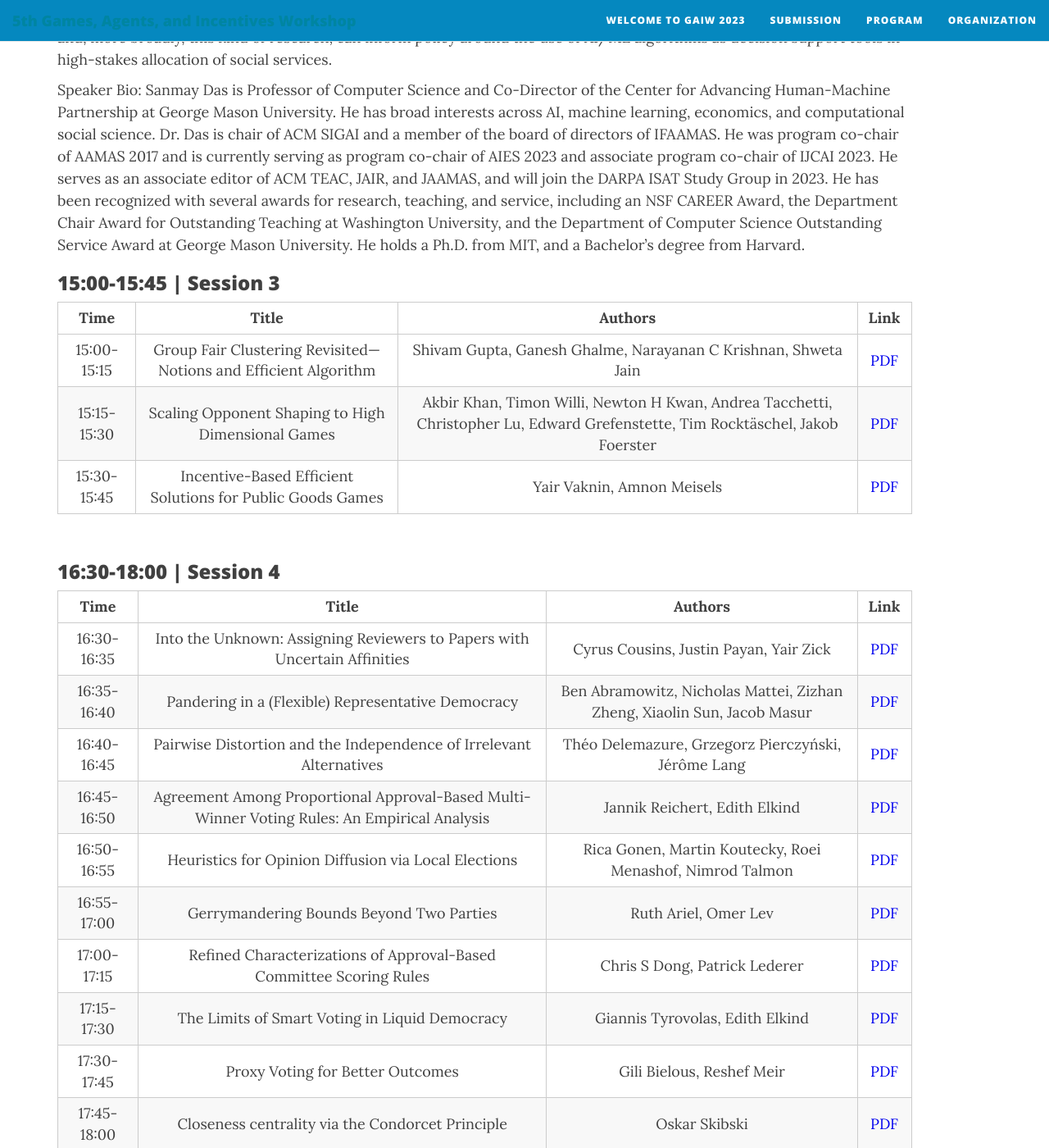
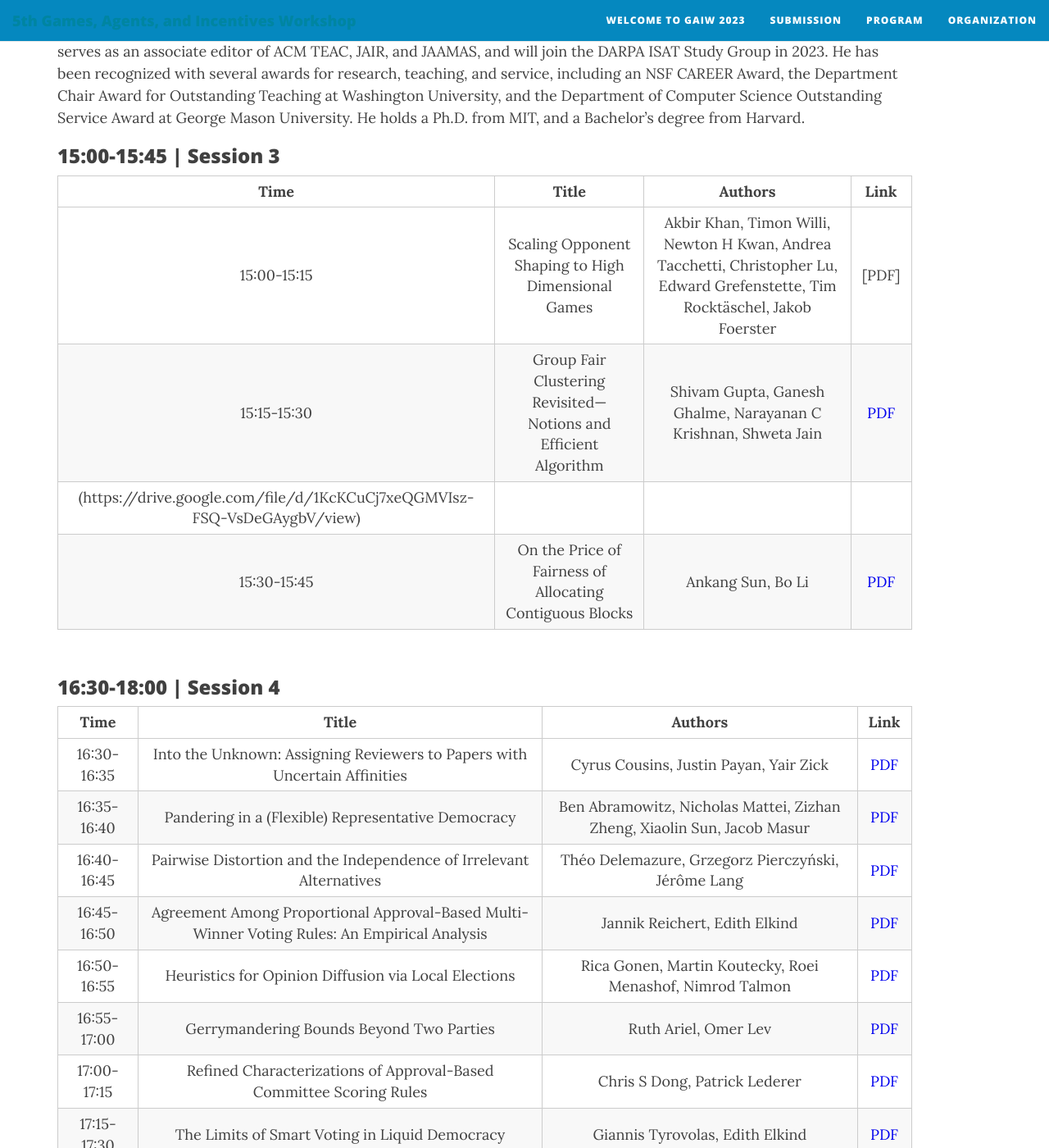
Before and after one commit to PrefLib/gaiw2023, a Jekyll site: the page built from program.md, in a window 1280 px wide and 1400 px high, scrolled down 3301 px. Shown: the whole window at 82% size. Built offline with Jekyll 4.4.1, drawn with Linux system fonts in a browser that asks for light colours; nearby versions of some CDN libraries; some of the changed text lies outside the part shown.

Commit message:
Update program.md
Updated program based on constraint that talks cannot begin before 8:30

```diff
--- a/program.md
+++ b/program.md
@@ -82,9 +80,10 @@ Speaker Bio: Sanmay Das is Professor of Computer Science and Co-Director of the
 
 |Time| Title | Authors | Link |
 :--------------:|:----------:|:---------:|:----:|
-15:00-15:15 |Group Fair Clustering Revisited—Notions and Efficient Algorithm |Shivam Gupta, Ganesh Ghalme, Narayanan C Krishnan, Shweta Jain |[PDF](https://drive.google.com/file/d/1_0ZWOfG8SNSRYR84sfw1fZxv3p8h_gFY/view) |
-15:15-15:30 |Scaling Opponent Shaping to High Dimensional Games |Akbir Khan, Timon Willi, Newton H Kwan, Andrea Tacchetti, Christopher Lu, Edward Grefenstette, Tim Rocktäschel, Jakob Foerster |[PDF](https://drive.google.com/file/d/1KcKCuCj7xeQGMVIsz-FSQ-VsDeGAygbV/view) |
-15:30-15:45 |Incentive-Based Efficient Solutions for Public Goods Games |Yair Vaknin, Amnon Meisels |[PDF](https://drive.google.com/file/d/1oNZsjsdjfanu4V0GdbS6BSaxknBKWuip/view) |
+15:00-15:15 |Scaling Opponent Shaping to High Dimensional Games |Akbir Khan, Timon Willi, Newton H Kwan, Andrea Tacchetti, Christopher Lu, Edward Grefenstette, Tim Rocktäschel, Jakob Foerster |[PDF]
+15:15-15:30 |Group Fair Clustering Revisited—Notions and Efficient Algorithm |Shivam Gupta, Ganesh Ghalme, Narayanan C Krishnan, Shweta Jain |[PDF](https://drive.google.com/file/d/1_0ZWOfG8SNSRYR84sfw1fZxv3p8h_gFY/view) |
+(https://drive.google.com/file/d/1KcKCuCj7xeQGMVIsz-FSQ-VsDeGAygbV/view) |
+15:30-15:45 | On the Price of Fairness of Allocating Contiguous Blocks | Ankang Sun, Bo Li |[PDF](https://drive.google.com/file/d/17y9JnYUKMocsIdM94ct8hs4fClvzxU7M/view) |
 
 <br>
 
```
Also changed, not shown: other parts of program.md (+9 -9 lines).
